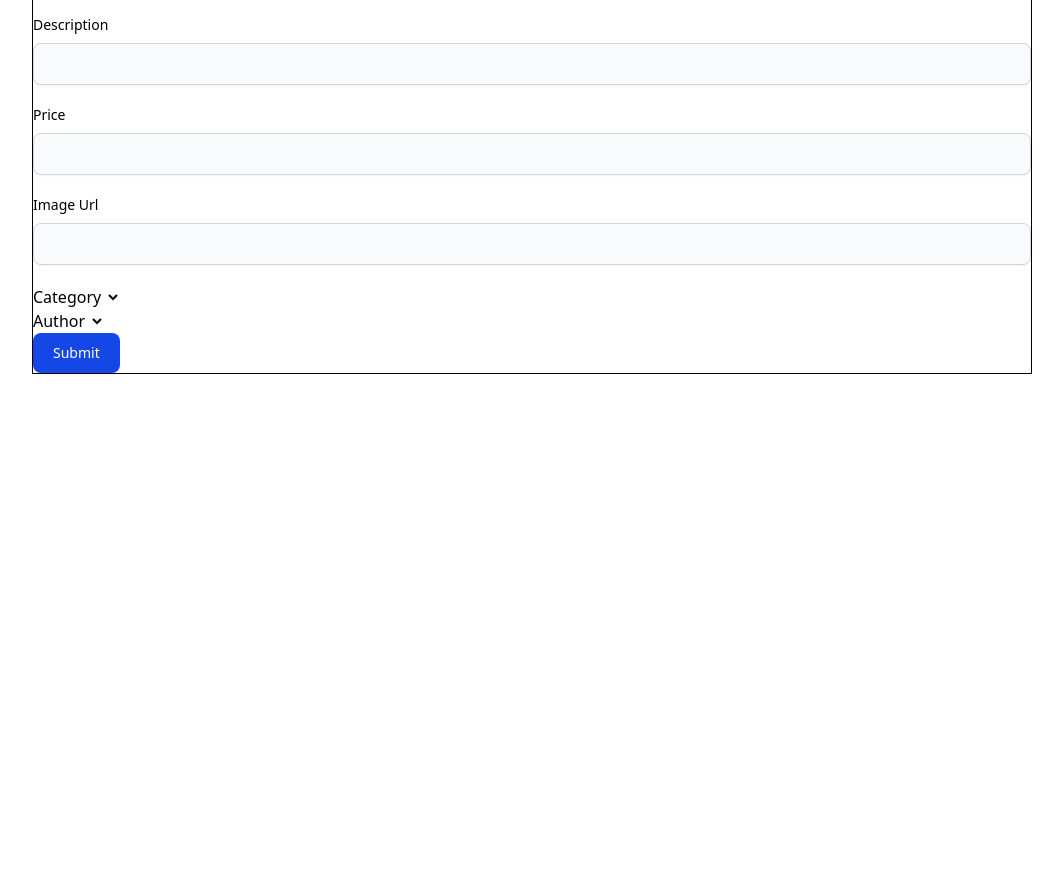
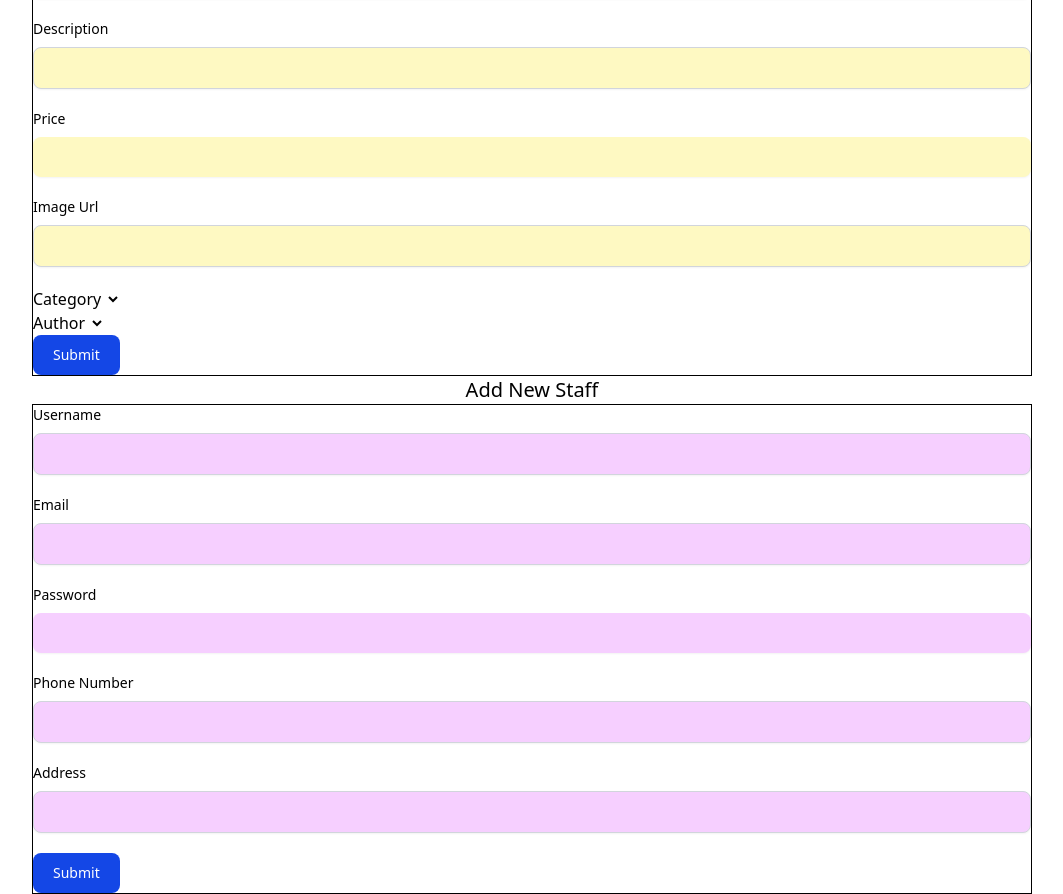
Before and after one commit to amirulhabbibsiswanda/Foo-List-Platform-gc02-p2, a React (Vite) app in the folder vite-project/: page / in a window 1280 px wide. Shown: the part 2820-3714 px from the top of the page, without its empty margins (108-1171 px from the left). Before the commit the page ends 3194 px from the top, so only its background shows below. Built offline with nearby package versions, Linux system fonts and the light colour scheme.

Commit message:
Form Add New Staff

```diff
--- /dev/null
+++ b/vite-project/src/components/AddStaff.jsx
@@ -0,0 +1,37 @@
+import Button from "./Button"
+export default function AddStaff() {
+    return (
+        <div className="flex flex-col justify-center">
+            <p className="text-center text-xl">Add New Staff</p>
+
+
+            <form class="w-250 max-w-full mx-auto border border-black">
+                <div class="mb-5">
+                    <label for="username" class="block mb-2 text-sm font-medium text-black ">Username</label>
+                    <input type="text" name="username" id="username" class="shadow-xs bg-fuchsia-200 border border-gray-300 text-black text-sm rounded-lg focus:ring-blue-500 focus:border-blue-500 block w-full p-2.5   dark:placeholder-gray-400  dark:focus:ring-blue-500 dark:focus:border-blue-500 dark:shadow-xs-light" placeholder="" required />
+                </div>
+                <div class="mb-5">
+                    <label for="email" class="block mb-2 text-sm font-medium text-black">Email</label>
+                    <input name="email" type="text" id="email" class="shadow-xs  border border-gray-300  text-sm rounded-lg focus:ring-blue-500 focus:border-blue-500 block w-full p-2.5  dark:placeholder-gray-400 bg-fuchsia-200 text-black dark:focus:ring-blue-500 dark:focus:border-blue-500 dark:shadow-xs-light" required />
+                </div>
+                <div class="mb-5">
+                    <label for="password" class="block mb-2 text-sm font-medium text-black">Password</label>
+                    <input name="password" type="text" id="password" class="shadow-xs bg-fuchsia-200 border-gray-300 text-black text-sm rounded-lg focus:ring-blue-500 focus:border-blue-500 block w-full p-2.5  dark:placeholder-gray-400  dark:focus:ring-blue-500 dark:focus:border-blue-500 dark:shadow-xs-light" required />
+                </div>
+                <div class="mb-5">
+                    <label for="phoneNumber" class="block mb-2 text-sm font-medium text-black">Phone Number</label>
+                    <input name="phoneNumber" type="text" id="phoneNumber" class="shadow-xs bg-fuchsia-200 border border-gray-300 text-black text-sm rounded-lg focus:ring-blue-500 focus:border-blue-500 block w-full p-2.5  dark:placeholder-gray-400  dark:focus:ring-blue-500 dark:focus:border-blue-500 dark:shadow-xs-light" required />
+                </div>
+                <div class="mb-5">
+                    <label for="Address" class="block mb-2 text-sm font-medium text-black">Address</label>
+                    <input name="Address" type="text" id="Address" class="shadow-xs bg-fuchsia-200 border border-gray-300 text-black text-sm rounded-lg focus:ring-blue-500 focus:border-blue-500 block w-full p-2.5  dark:placeholder-gray-400  dark:focus:ring-blue-500 dark:focus:border-blue-500 dark:shadow-xs-light" required />
+                </div>
+
+                <Button />
+            </form>
+
+
+        </div>
+
+    )
+}
--- /dev/null
+++ b/vite-project/src/components/Button.jsx
@@ -0,0 +1,6 @@
+
+export default function Button() {
+    return (
+        <button type="submit" class="text-white bg-blue-700 hover:bg-blue-800 focus:ring-4 focus:outline-none focus:ring-blue-300 font-medium rounded-lg text-sm px-5 py-2.5 text-center dark:bg-blue-600 dark:hover:bg-blue-700 dark:focus:ring-blue-800">Submit</button>
+    )
+}
--- a/vite-project/src/components/CreateAndEditProduct.jsx
+++ b/vite-project/src/components/CreateAndEditProduct.jsx
@@ -1,26 +1,27 @@
+import Button from "./Button";
 
 export default function CreateAndEditProduct() {
     return (
         <div className="flex flex-col justify-center">
-            <p className="text-center">Input Form</p>
+            <p className="text-center text-xl">Cuisine Input Form</p>
 
 
             <form class="w-250 max-w-full mx-auto border border-black">
                 <div class="mb-5">
                     <label for="cuisineName" class="block mb-2 text-sm font-medium text-black ">Cuisine Name</label>
-                    <input type="text" name="cuisineName" id="email" class="shadow-xs bg-gray-50 border border-gray-300 text-gray-900 text-sm rounded-lg focus:ring-blue-500 focus:border-blue-500 block w-full p-2.5 dark:bg-gray-700 dark:border-gray-600 dark:placeholder-gray-400 dark:text-white dark:focus:ring-blue-500 dark:focus:border-blue-500 dark:shadow-xs-light" placeholder="" required />
+                    <input type="text" name="cuisineName" id="cuisineName" class="shadow-xs bg-yellow-100 border border-gray-300 text-black text-sm rounded-lg focus:ring-blue-500 focus:border-blue-500 block w-full p-2.5   dark:placeholder-gray-400  dark:focus:ring-blue-500 dark:focus:border-blue-500 dark:shadow-xs-light" placeholder="" required />
                 </div>
                 <div class="mb-5">
                     <label for="price" class="block mb-2 text-sm font-medium text-black">Description</label>
-                    <input name="price" type="text" id="price" class="shadow-xs bg-gray-50 border border-gray-300 text-gray-900 text-sm rounded-lg focus:ring-blue-500 focus:border-blue-500 block w-full p-2.5 dark:bg-gray-700 dark:border-gray-600 dark:placeholder-gray-400 dark:text-white dark:focus:ring-blue-500 dark:focus:border-blue-500 dark:shadow-xs-light" required />
+                    <input name="price" type="text" id="price" class="shadow-xs  border border-gray-300  text-sm rounded-lg focus:ring-blue-500 focus:border-blue-500 block w-full p-2.5  dark:placeholder-gray-400 bg-yellow-100 text-black dark:focus:ring-blue-500 dark:focus:border-blue-500 dark:shadow-xs-light" required />
                 </div>
                 <div class="mb-5">
                     <label for="description" class="block mb-2 text-sm font-medium text-black">Price</label>
-                    <input name="description" type="number" id="description" class="shadow-xs bg-gray-50 border border-gray-300 text-gray-900 text-sm rounded-lg focus:ring-blue-500 focus:border-blue-500 block w-full p-2.5 dark:bg-gray-700 dark:border-gray-600 dark:placeholder-gray-400 dark:text-white dark:focus:ring-blue-500 dark:focus:border-blue-500 dark:shadow-xs-light" required />
+                    <input name="description" type="number" id="description" class="shadow-xs bg-yellow-100 border-gray-300 text-black text-sm rounded-lg focus:ring-blue-500 focus:border-blue-500 block w-full p-2.5  dark:placeholder-gray-400  dark:focus:ring-blue-500 dark:focus:border-blue-500 dark:shadow-xs-light" required />
                 </div>
                 <div class="mb-5">
                     <label for="imageUrl" class="block mb-2 text-sm font-medium text-black">Image Url</label>
-                    <input name="imageUrl" type="number" id="imageUrl" class="shadow-xs bg-gray-50 border border-gray-300 text-gray-900 text-sm rounded-lg focus:ring-blue-500 focus:border-blue-500 block w-full p-2.5 dark:bg-gray-700 dark:border-gray-600 dark:placeholder-gray-400 dark:text-white dark:focus:ring-blue-500 dark:focus:border-blue-500 dark:shadow-xs-light" required />
+                    <input name="imageUrl" type="number" id="imageUrl" class="shadow-xs bg-yellow-100 border border-gray-300 text-black text-sm rounded-lg focus:ring-blue-500 focus:border-blue-500 block w-full p-2.5  dark:placeholder-gray-400  dark:focus:ring-blue-500 dark:focus:border-blue-500 dark:shadow-xs-light" required />
                 </div>
 
                 <div>
@@ -36,7 +37,7 @@ export default function CreateAndEditProduct() {
                     </select>
                 </div>
 
-                <button type="submit" class="text-white bg-blue-700 hover:bg-blue-800 focus:ring-4 focus:outline-none focus:ring-blue-300 font-medium rounded-lg text-sm px-5 py-2.5 text-center dark:bg-blue-600 dark:hover:bg-blue-700 dark:focus:ring-blue-800">Submit</button>
+                <Button />
             </form>
 
 
--- a/vite-project/src/main.jsx
+++ b/vite-project/src/main.jsx
@@ -7,6 +7,7 @@ import Login from './login.jsx'
 import Navbar from './components/Navbar.jsx'
 import TableCuisines from './TableCuisines.jsx'
 import CreateAndEditProduct from './components/CreateAndEditProduct.jsx'
+import AddStaff from './components/AddStaff.jsx'
 
 createRoot(document.getElementById('root')).render(
   <StrictMode>
@@ -17,5 +18,7 @@ createRoot(document.getElementById('root')).render(
     <TableCuisines />
     <CreateAndEditProduct />
 
+    <AddStaff />
+
   </StrictMode>,
 )
```
